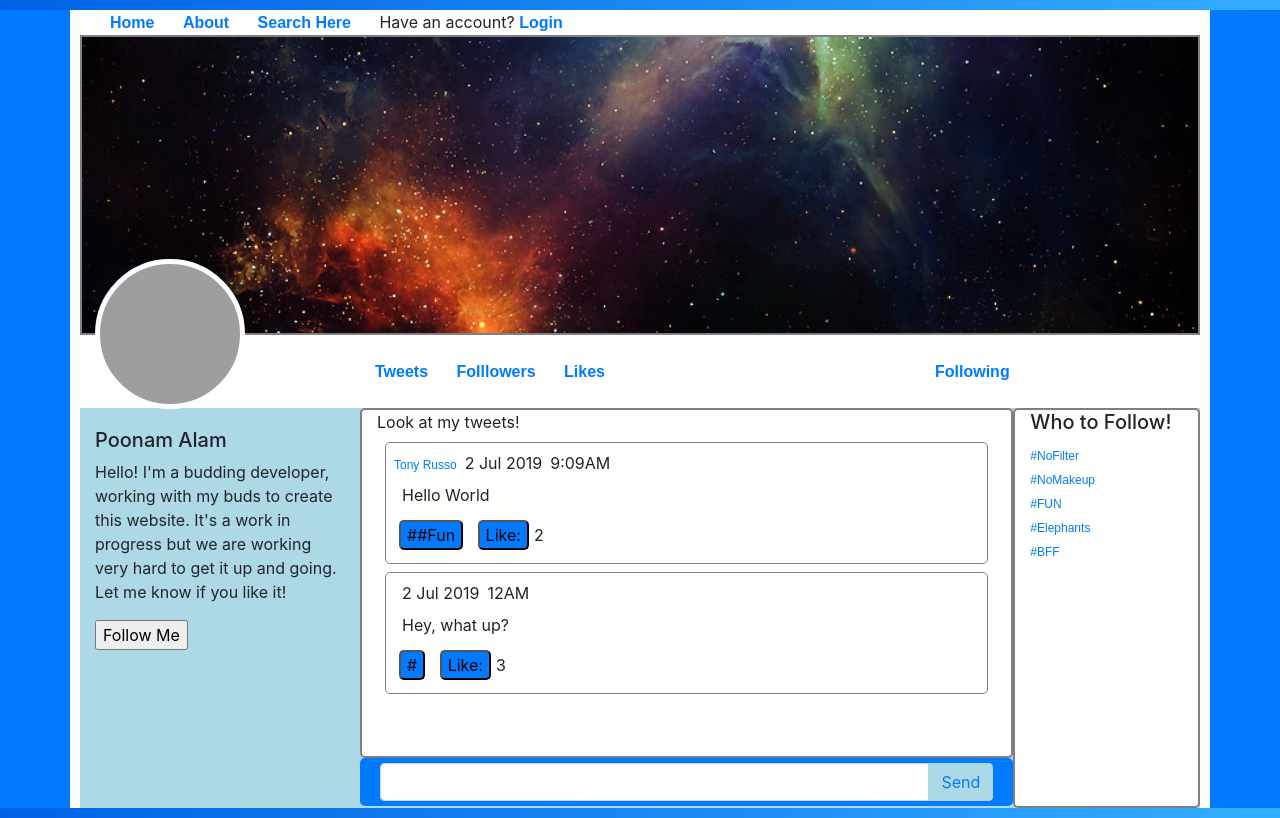
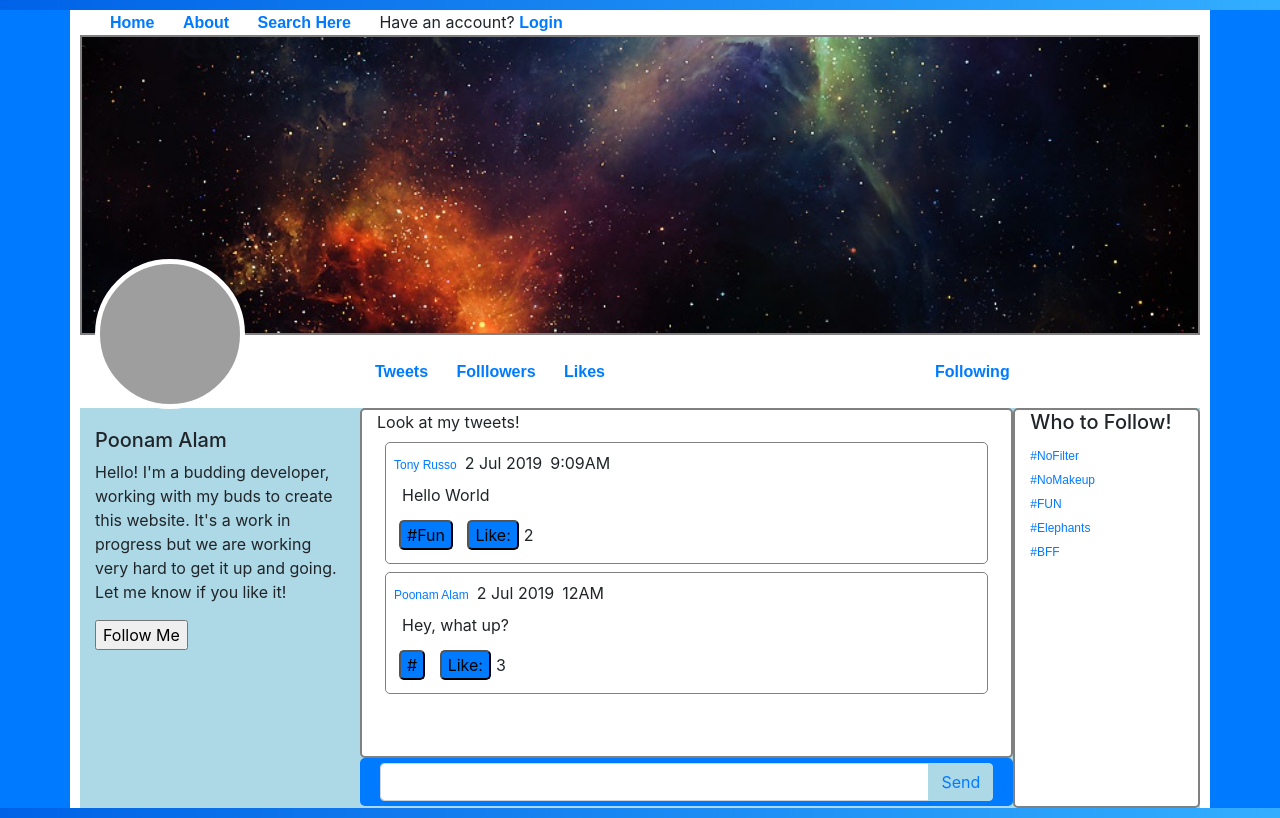
Before and after one commit to Maksura1/twitter-react, a React (Create React App) app: page /home in a window 1280 px wide. Built offline with nearby package versions, Linux system fonts and the light colour scheme; grey boxes are pictures that could not be loaded.

Commit message:
Fixed a few typos

```diff
--- a/src/components/Profile.js
+++ b/src/components/Profile.js
@@ -13,11 +13,11 @@ class Profile extends Component {
 				date: '2 Jul 2019',
 				time: '9:09AM',
 				body: 'Hello World',
-				hashtag: '#Fun',
+				hashtag: 'Fun',
 				like: 2
 			}, {
 				id: 2,
-				user: 'Poonam Alam',
+				userName: 'Poonam Alam',
 				date: '2 Jul 2019',
 				time:'12AM',
 				body: 'Hey, what up?',
```
